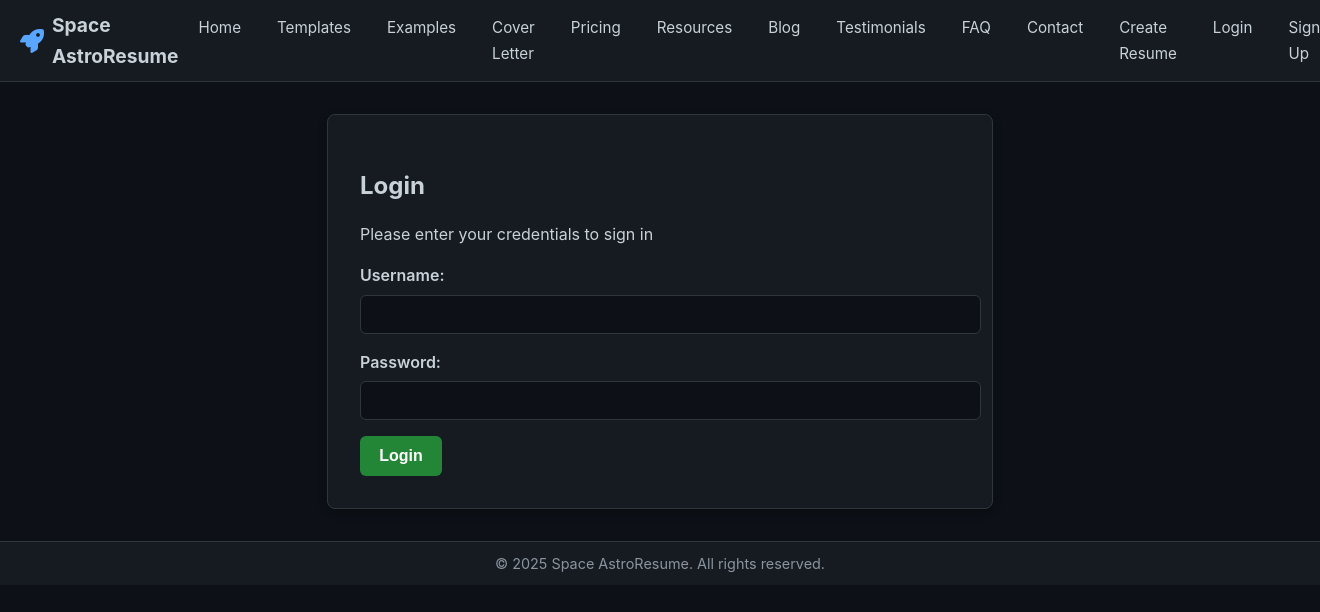
After one commit to DaringPhoenix42/resume-builder, a Django app: page /login/ in a window 1320 px wide. The commit adds this page. Shown: the top 612 px of the page. Run offline with Django 5.2, Linux system fonts and the light colour scheme.

Commit message:
adding more features

```diff
--- a/resume_builder/resume_app/templates/base.html
+++ b/resume_builder/resume_app/templates/base.html
@@ -25,11 +25,21 @@
         <li><a href="{% url 'resources' %}">Resources</a></li>
         <li><a href="{% url 'blog' %}">Blog</a></li>
         <li><a href="{% url 'testimonials' %}">Testimonials</a></li>
-        <li><a href="{% url 'dashboard' %}">Dashboard</a></li>
         <li><a href="{% url 'faq' %}">FAQ</a></li>
         <li><a href="{% url 'contact' %}">Contact</a></li>
         <li><a href="{% url 'resume_form' %}">Create Resume</a></li>
+
+        {% if user.is_authenticated %}
+          <!-- Show these only if user is logged in -->
+          <li><a href="{% url 'dashboard' %}">Dashboard</a></li>
+          <li><a href="{% url 'logout_user' %}">Logout</a></li>
+        {% else %}
+          <!-- Show these only if user is NOT logged in -->
+          <li><a href="{% url 'login_user' %}">Login</a></li>
+          <li><a href="{% url 'signup' %}">Sign Up</a></li> <!-- only if you have a signup page -->
+        {% endif %}
       </ul>
+
     </nav>
   </header>
 
--- /dev/null
+++ b/resume_builder/resume_app/templates/login.html
@@ -0,0 +1,90 @@
+
+<!-- resume_app/templates/login.html -->
+{% extends 'base.html' %}
+{% load static %}
+
+{% block content %}
+<div class="login-container">
+    <h2>Login</h2>
+    <p>Please enter your credentials to sign in</p>
+
+    {% if error %}
+      <p class="error" style="color: red;">{{ error }}</p>
+    {% endif %}
+
+    <form method="post" class="login-form">
+        {% csrf_token %}
+        <div class="form-group">
+            <label for="username">Username:</label>
+            <input type="text" name="username" id="username" required>
+        </div>
+
+        <div class="form-group">
+            <label for="password">Password:</label>
+            <input type="password" name="password" id="password" required>
+        </div>
+
+        <button type="submit" class="btn">Login</button>
+    </form>
+</div>
+
+<style>
+/* Container styling similar to your dashboard look */
+.login-container {
+    max-width: 600px;
+    margin: 2rem auto;            /* centers on page, adds top margin */
+    background-color: #161b22;    /* dark background */
+    border: 1px solid #30363d;    /* subtle border */
+    border-radius: 8px;
+    padding: 2rem;
+    color: #c9d1d9;
+    box-shadow: 0 4px 8px rgba(0,0,0,0.3);
+}
+
+/* Heading styling */
+.login-container h2 {
+    margin-bottom: 1rem;
+    color: #c9d1d9;
+}
+
+/* Form group styling */
+.login-form .form-group {
+    margin-bottom: 1rem;
+}
+
+/* Label styling */
+.login-form label {
+    display: block;
+    margin-bottom: 0.4rem;
+    font-weight: 600;
+    color: #c9d1d9;
+}
+
+/* Input fields */
+.login-form input {
+    width: 100%;
+    background-color: #0d1117;
+    border: 1px solid #30363d;
+    border-radius: 6px;
+    padding: 0.6rem;
+    color: #c9d1d9;
+    outline: none;
+}
+
+/* Button styling */
+.btn {
+    background-color: #238636;
+    color: #ffffff;
+    padding: 0.7rem 1.2rem;
+    border-radius: 6px;
+    border: none;
+    font-size: 1rem;
+    font-weight: 600;
+    cursor: pointer;
+    transition: background 0.3s;
+}
+.btn:hover {
+    background-color: #2ea043;
+}
+</style>
+{% endblock %}
--- a/resume_builder/resume_app/urls.py
+++ b/resume_builder/resume_app/urls.py
@@ -21,6 +21,7 @@ urlpatterns = [
     path('examples/', views.examples, name='examples'),
     path('blog/', views.blog, name='blog'),
     path('cover-letter/', views.cover_letter, name='cover_letter'),
+    path('signup/', views.signup, name='signup'),
 
     path('create-resource/', views.create_resource, name='create_resource'),
 ]
--- a/resume_builder/resume_app/views.py
+++ b/resume_builder/resume_app/views.py
@@ -517,3 +517,34 @@ def download_resume(request, id, format):
 
     else:
         return HttpResponse("Invalid format", status=400)
+
+
+from django.contrib.auth.forms import UserCreationForm
+
+def signup(request):
+    if request.method == 'POST':
+        form = UserCreationForm(request.POST)
+        if form.is_valid():
+            user = form.save()
+            # Optionally log the user in right away
+            login(request, user)
+            return redirect('dashboard')
+    else:
+        form = UserCreationForm()
+    return render(request, 'signup.html', {'form': form})
+
+def login_user(request):
+    if request.method == 'POST':
+        username = request.POST.get('username')
+        password = request.POST.get('password')
+        user = authenticate(request, username=username, password=password)
+        if user:
+            login(request, user)
+            return redirect('dashboard')
+        else:
+            return render(request, 'login.html', {'error': 'Invalid username or password'})
+    return render(request, 'login.html')
+
+def logout_user(request):
+    logout(request)
+    return redirect('index')
```
Also changed, not shown: resume_builder/db.sqlite3.
